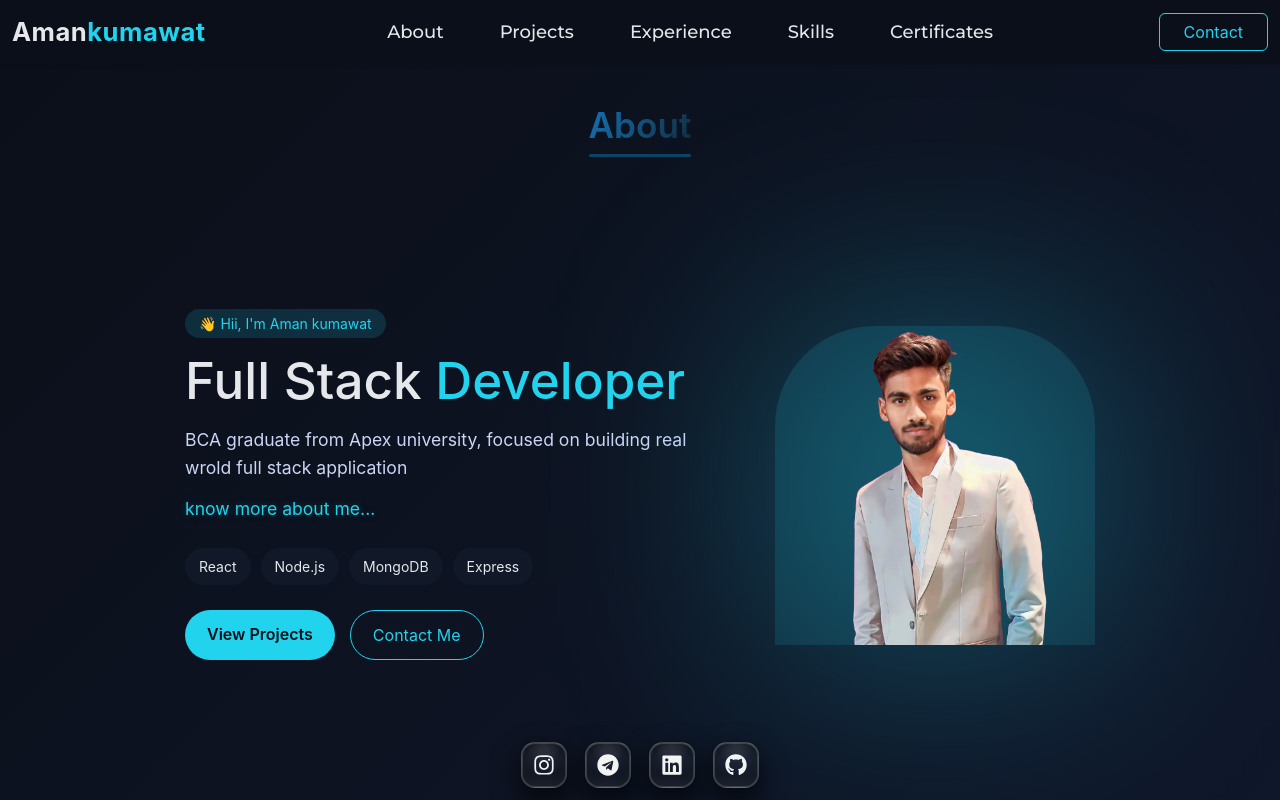
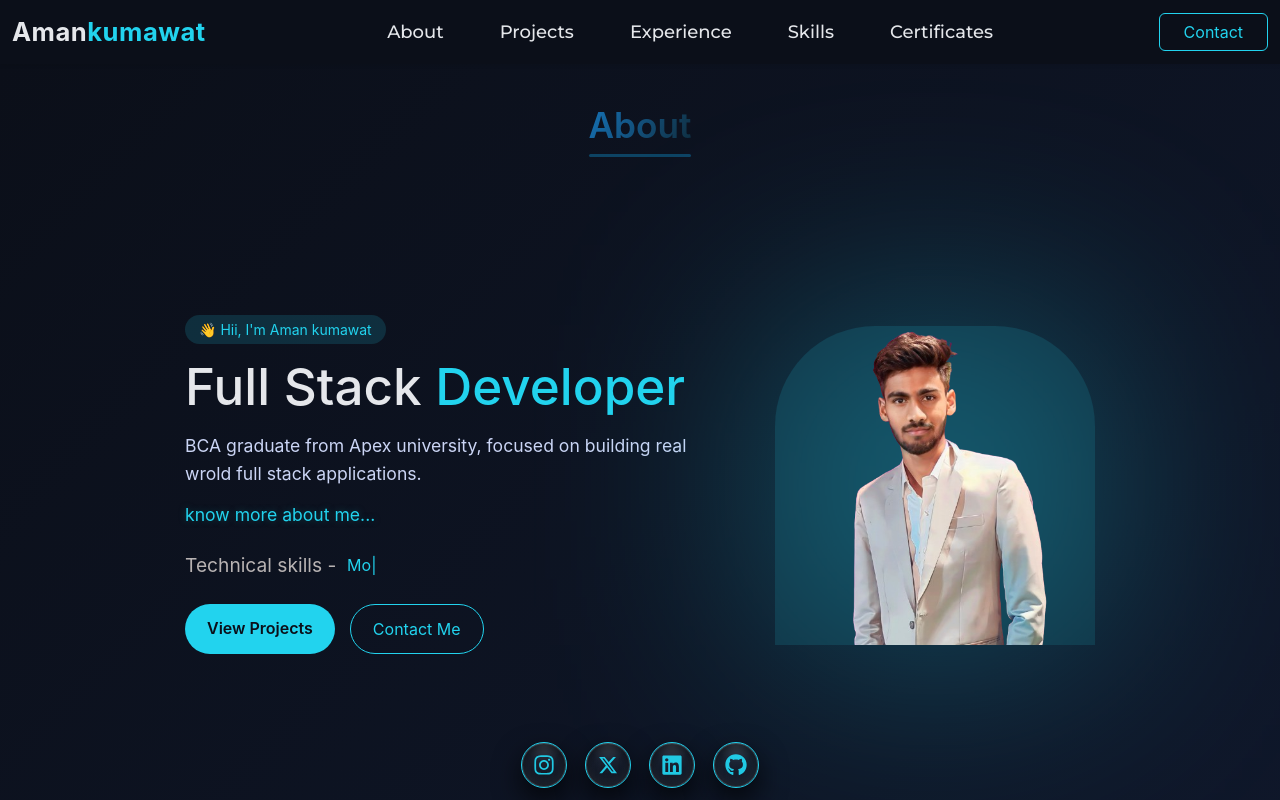
Before and after one commit to amankumawat06/Aman-Portfolio, a React (Create React App) app: page / in a window 1280 px wide. Shown: the top 800 px of the page. Built offline with nearby package versions, Linux system fonts and the light colour scheme; a web font is replaced by a local one.

Commit message:
Improve UI

```diff
--- a/package.json
+++ b/package.json
@@ -15,11 +15,13 @@
     "@testing-library/user-event": "^13.5.0",
     "ajv": "^6.12.6",
     "ajv-keywords": "^3.5.2",
+    "aos": "^2.3.4",
     "react": "^19.2.0",
     "react-dom": "^19.2.0",
     "react-icons": "^5.5.0",
     "react-router-dom": "^7.10.1",
     "react-scripts": "5.0.1",
+    "typed.js": "^2.1.0",
     "web-vitals": "^2.1.4"
   },
   "scripts": {
--- a/src/components/Dashboard.jsx
+++ b/src/components/Dashboard.jsx
@@ -1,16 +1,55 @@
-import React from "react";
+import React, { useEffect, useRef } from "react";
 import "./style.css";
 import { Link } from "react-router-dom";
 import { useNavigate } from "react-router-dom";
-import { FaInstagram, FaTelegram, FaLinkedin, FaGithub } from "react-icons/fa";
+import { FaInstagram, FaLinkedin, FaGithub } from "react-icons/fa";
+import { FaXTwitter } from "react-icons/fa6";
+import AOS from "aos";
+import "aos/dist/aos.css";
+import Typed from "typed.js";
 
 const Dashboard = () => {
   const navigate = useNavigate();
+  const typedRef = useRef(null);
+
+  useEffect(() => {
+    AOS.init({
+      offset: 300,
+      duration: 1400,
+      once: false,
+      mirror: true,
+    });
+  }, []);
+
+  useEffect(() => {
+    const typed = new Typed(typedRef.current, {
+      strings: [
+        "React",
+        "Node.Js",
+        "Express",
+        "MongoDB",
+        "Clodinary",
+        "JavaScript",
+        "Bootstrap",
+        "Tailwind CSS",
+        "CSS",
+        "HTML",
+      ],
+      typeSpeed: 60,
+      backSpeed: 60,
+      backDelay: 1000,
+      loop: true,
+    });
+
+    return () => {
+      typed.destroy();
+    };
+  }, []);
+
   return (
     <section className="hero-section" id="about">
       <div className="about-heading">
         <h2 className="titleLine">About</h2>
-        {/* <div className="about-line"></div> */}
       </div>
 
       <div className="hero-container">
@@ -22,22 +61,25 @@ const Dashboard = () => {
           </h1>
 
           <p className="hero-subtitle">
-            BCA graduate from Apex university, focused on building real wrold full stack application <br />
-            <div
-              className="knowMore mt-2"
-              // onClick={() => navigate("/moreAboutMe")}
-            >
-              <Link to="/moreAboutMe" className="knowMore-link" target="_blank" rel="noopener noreferrer">
+            BCA graduate from Apex university, focused on building real wrold
+            full stack applications. <br />
+            <div className="knowMore mt-2">
+              <Link
+                to="/moreAboutMe"
+                className="knowMore-link"
+                target="_blank"
+                rel="noopener noreferrer"
+              >
                 know more about me...
               </Link>
             </div>
           </p>
 
-          <div className="hero-skills">
-            <span>React</span>
-            <span>Node.js</span>
-            <span>MongoDB</span>
-            <span>Express</span>
+          <div style={{ display: "flex", alignItems: "center" }}>
+            <big style={{color:"#b8b3b3"}}>Technical skills - &nbsp; </big>
+            <div id="fs-h3" style={{ color: "#22d3ee" }}>
+              <span ref={typedRef} className="multiple-text"></span>
+            </div>
           </div>
 
           <div className="hero-buttons">
@@ -60,17 +102,33 @@ const Dashboard = () => {
         </div>
       </div>
       <div className="socialIcons d-flex justify-content-center align-items-center">
-        <a href="https://www.instagram.com/amankmwt_06/?next=%2F&hl=en" target="_blank" className="icon insta">
+        <a
+          href="https://www.instagram.com/amankmwt_06/?next=%2F&hl=en"
+          target="_blank"
+          className="icon insta"
+        >
           <FaInstagram className="social-icon instai" />
         </a>
-        <a href="#" target="_blank" className="icon telegram">
-          <FaTelegram className="social-icon Tele"/>
+        <a
+          href="https://x.com/amankumawatt67"
+          target="_blank"
+          className="icon tweeter"
+        >
+          <FaXTwitter className="social-icon tweeterx" />
         </a>
-        <a href="https://www.linkedin.com/in/aman-kumawat-8b3aaa343/" target="_blank" className="icon linkedin">
+        <a
+          href="https://www.linkedin.com/in/aman-kumawat-8b3aaa343/"
+          target="_blank"
+          className="icon linkedin"
+        >
           <FaLinkedin className="social-icon lin" />
         </a>
-        <a href="https://github.com/amankumawat06?tab=repositories" target="_blank" className="icon github">
-          <FaGithub className="social-icon githu"/>
+        <a
+          href="https://github.com/amankumawat06?tab=repositories"
+          target="_blank"
+          className="icon github"
+        >
+          <FaGithub className="social-icon githu" />
         </a>
       </div>
     </section>
--- a/src/components/style.css
+++ b/src/components/style.css
@@ -1014,12 +1014,12 @@
 .socialIcons .icon {
   height: 46px;
   width: 46px;
-  border-radius: 14px;
-
+  border: 1px solid #22d3ee!important;
+  color: #22d3ee !important;
+  border-radius:  50%;
   display: flex;
   align-items: center;
   justify-content: center;
-
   background:
     radial-gradient(
       circle at top,
@@ -1044,52 +1044,18 @@
   opacity: 0.95;
 }
 
+.socialIcons .tweeterx{
+  font-size: 20px ;
+}
+
 .socialIcons .icon:hover {
   transform: translateY(-6px) scale(1.06);
   transition: all 0.2s ease-in-out;
 }
 
-.insta:hover {
-  box-shadow:
-    inset 0 0 0 1px rgba(255, 255, 255, 0.18),
-    inset 0 6px 10px rgba(0, 0, 0, 0.45),
-    inset 0 -6px 10px rgba(255, 255, 255, 0.08),
-    0 0 28px rgba(225, 48, 108, 0.9),
-    0 0 60px rgba(225, 48, 108, 0.6);
-  color: rgba(255, 48, 108, 0.9);
-}
-
-.telegram:hover {
-  box-shadow:
-    inset 0 0 0 1px rgba(255, 255, 255, 0.18),
-    inset 0 6px 10px rgba(0, 0, 0, 0.45),
-    inset 0 -6px 10px rgba(255, 255, 255, 0.08),
-    0 0 28px rgba(34, 158, 217, 0.9),
-    0 0 60px rgba(34, 158, 217, 0.6);
-  color: rgba(34, 158, 217, 0.9);
-}
-
-.linkedin:hover {
-  box-shadow:
-    inset 0 0 0 1px rgba(255, 255, 255, 0.18),
-    inset 0 6px 10px rgba(0, 0, 0, 0.45),
-    inset 0 -6px 10px rgba(255, 255, 255, 0.08),
-    0 0 28px rgba(10, 102, 194, 0.9),
-    0 0 60px rgba(10, 102, 194, 0.6);
-  color: #1572b6;
-}
-
-.github:hover {
-  box-shadow:
-    inset 0 0 0 1px rgba(255, 255, 255, 0.18),
-    inset 0 6px 10px rgba(0, 0, 0, 0.45),
-    inset 0 -6px 10px rgba(255, 255, 255, 0.08),
-    0 0 28px rgba(255, 255, 255, 0.9),
-    0 0 60px rgba(255, 255, 255, 0.6);
-}
-
 .icon:hover{
   border-radius: 50%;
+  box-shadow: 0 0 10px #22d3ee;
 }
 
 @media (max-width:925px) {
```
Also changed, not shown: 1 other file (tests, documents, lock files or other folders).
